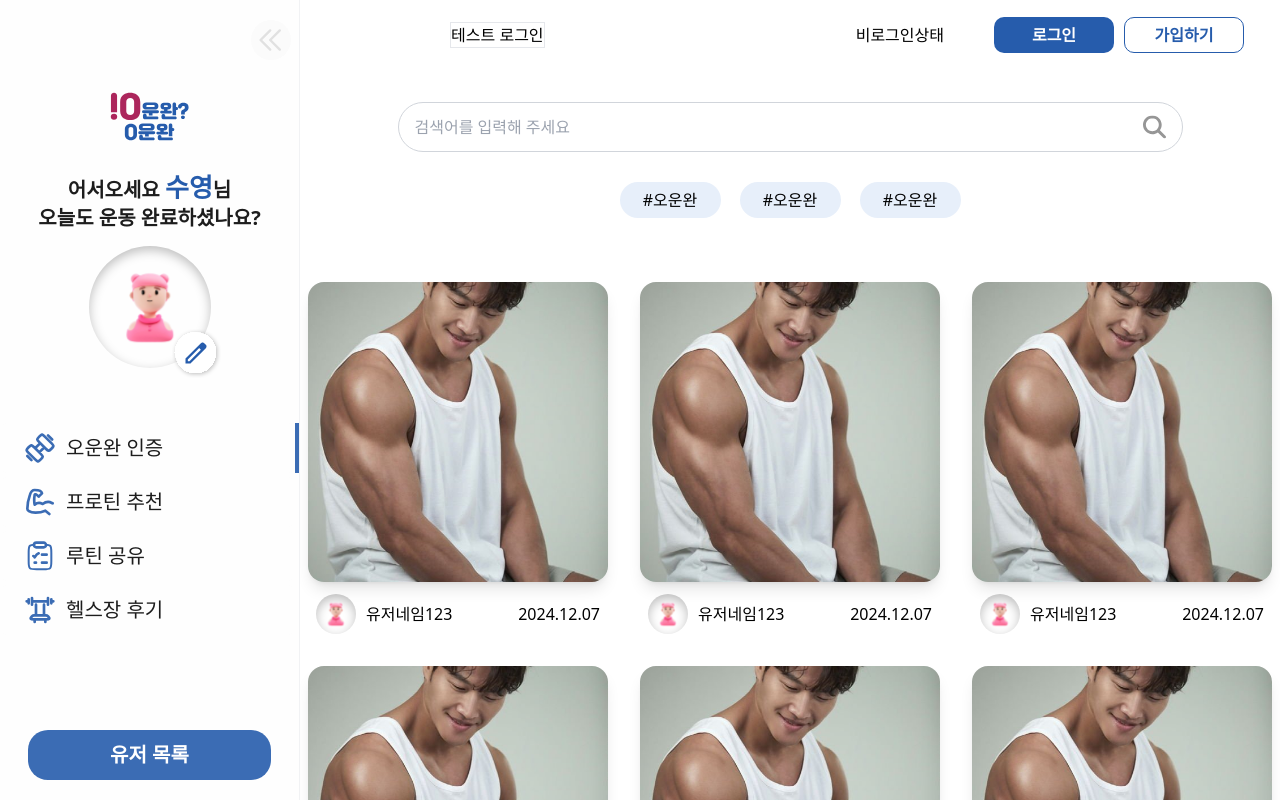
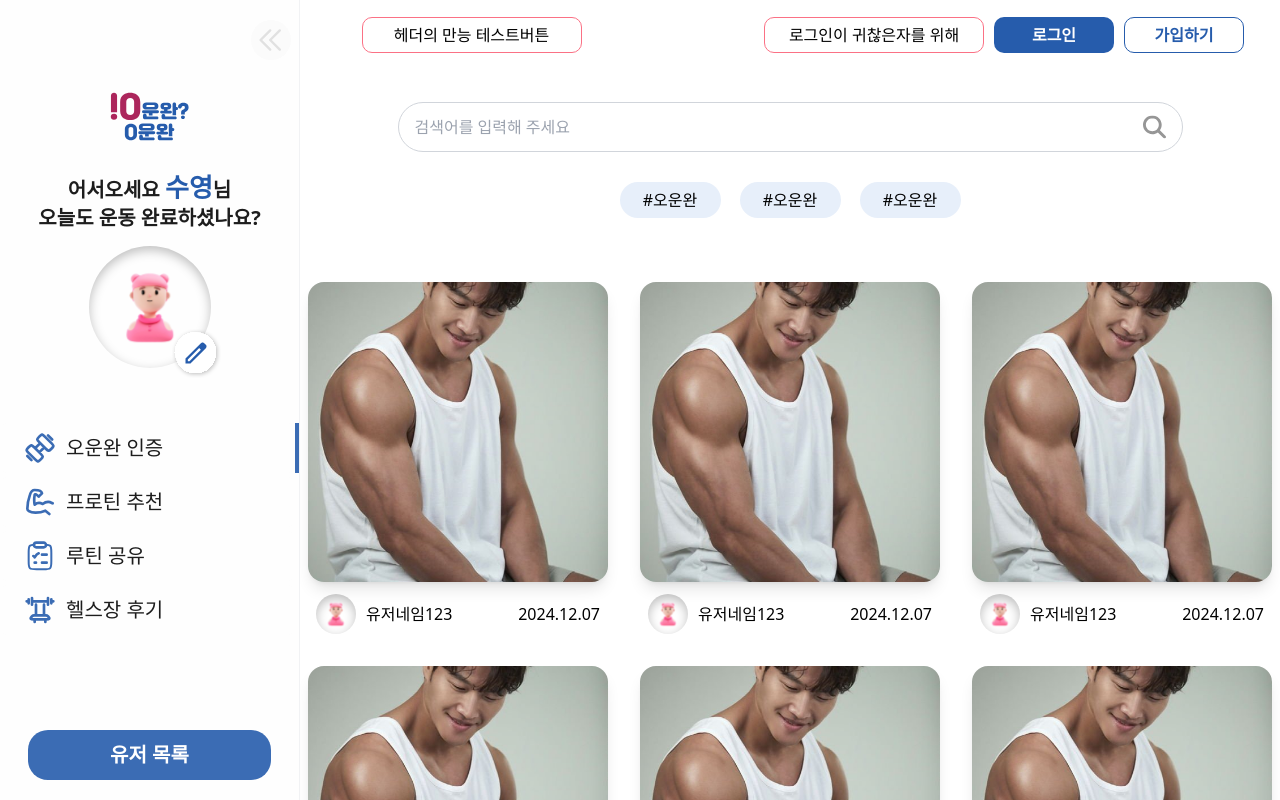
Before and after one commit to yoo-nji/Today_Workout_Done, a React (Vite) app: page / in a window 1280 px wide. Shown: the top 800 px of the page. Built offline with nearby package versions, Linux system fonts and the light colour scheme; no server answers; a web font is replaced by a local one.

Commit message:
[feat]82_header_logout

```diff
--- a/src/components/rootlayout/Header.tsx
+++ b/src/components/rootlayout/Header.tsx
@@ -1,4 +1,4 @@
-import { useNavigate } from "react-router";
+import { Await, useNavigate } from "react-router";
 import notifyIcon from "../../assets/notifyIcon.svg";
 import { twMerge } from "tailwind-merge";
 import logoImg from "../../assets/loge.svg";
@@ -6,6 +6,8 @@ import UserProfile from "../UserProfile";
 import ButtonComponent from "../ButtonComponent";
 import { useAuth } from "../../stores/authStore";
 import React, { useEffect } from "react";
+import { api } from "../../api/axios";
+import { AxiosError } from "axios";
 
 // 사이드바 접힐때 로고 보이도록 처리하자
 export default function Header({
@@ -16,16 +18,44 @@ export default function Header({
   sidebar?: boolean;
 }) {
   const navigate = useNavigate();
-  // Todo : 테스트 로그인 변경기능, 로그인 기능 개발 이후 연동후에 삭제해야함
-  const [testlogin, settestlogin] = React.useState(false);
-  const testloginHandler = () => {
-    settestlogin(!testlogin);
+  const authInfo = useAuth();
+  {
+    /* 정식배포시 삭제 */
+  }
+  // 아래는 테스트용 배포시에 제거
+  const login = useAuth((state) => state.login);
+  const setUser = useAuth((state) => state.setUser);
+
+  // 테스트버튼입니다 정식배포땐 삭제
+  const testhandler = () => {
+    console.log(authInfo.user?.fullName);
   };
 
-  // Todo : 로그인기능 구현 후에 이 값으로 로그인 분기처리
-  // const isLoggedin = useAuth().isLoggedIn;
-  // Todo : 로그아웃기능 구현
-  const logout = () => {};
+  // 테스트용 빠른 로그인입니다 귀찮으신분 자기 ID 비번 적어서 사용하세요
+  const fastlogin = async () => {
+    console.log(111);
+    try {
+      const { status, data } = await api.post("login", {
+        email: "wjw1469@gmail.com",
+        password: "asdf1234",
+      });
+      login(data.Token);
+      setUser(data.user);
+      alert("로그인 되었습니다.");
+      navigate("/");
+    } catch (error) {
+      if ((error as AxiosError).response?.status === 400) {
+        alert("아이디나 비밀번호가 틀립니다.");
+      }
+    }
+  };
+  {
+    /* 정식배포시 삭제 */
+  }
+  const isLoggedin = useAuth().isLoggedIn;
+  const logout = () => {
+    authInfo.logout();
+  };
 
   return (
     <header
@@ -43,22 +73,24 @@ export default function Header({
           onClick={() => navigate("/")}
         />
       </div>
+      {/* 정식배포시 삭제 */}
       <button
-        className="mx-10 items-center justify-center border-solid border"
-        onClick={testloginHandler}
+        className="border border-solid border-rose-400 w-[220px] h-[36px] rounded-[10px]"
+        onClick={() => testhandler()}
       >
-        테스트 로그인
+        헤더의 만능 테스트버튼
       </button>
-      {testlogin ? (
+      {/* 정식배포시 여기까지 삭제 */}
+
+      {isLoggedin ? (
         // 로그인 상태 분기
         <div className="flex gap-[10px] items-center">
-          <p className="mx-10 items-center justify-center">로그인상태</p>
-
           <ButtonComponent
             bgcolor="bg-[#265CAC]"
             textcolor="text-[white]"
-            // Todo : 로그이웃기능 zustand에서 로그인이 구현하는것 보고 추후 처리
-            onClick={() => useAuth().logout()}
+            onClick={() => {
+              logout();
+            }}
           >
             {"로그아웃"}
           </ButtonComponent>
@@ -102,7 +134,14 @@ export default function Header({
       ) : (
         // 비로그인 상태 분기
         <div className="flex gap-[10px] items-center">
-          <p className="mx-10 items-center justify-left">비로그인상태</p>
+          {/* 정식배포시 삭제 */}
+          <button
+            className="border border-solid border-rose-400 w-[220px] h-[36px] rounded-[10px]"
+            onClick={() => fastlogin()}
+          >
+            로그인이 귀찮은자를 위해
+          </button>
+          {/* 정식배포시 여기까지 삭제 */}
           <ButtonComponent
             bgcolor="bg-[#265CAC]"
             textcolor="text-white"
```
